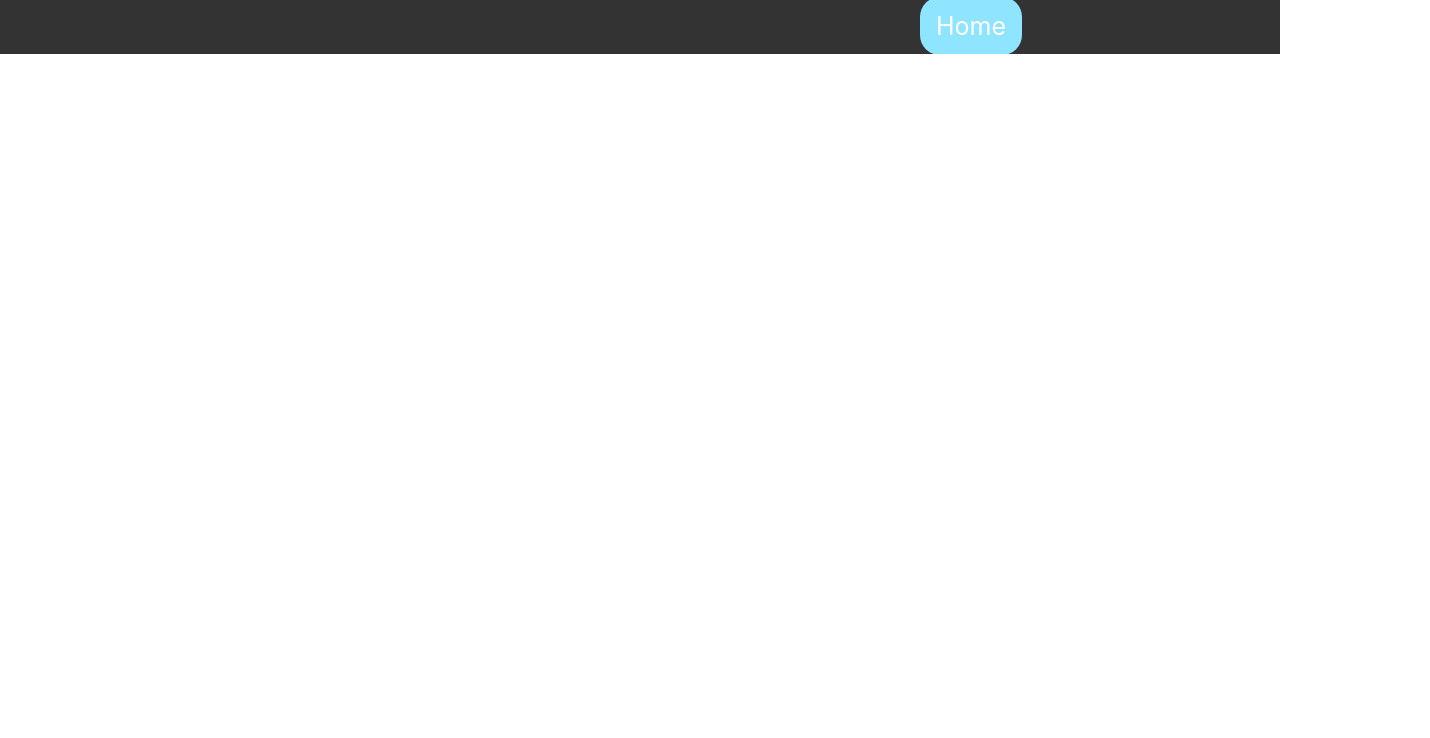
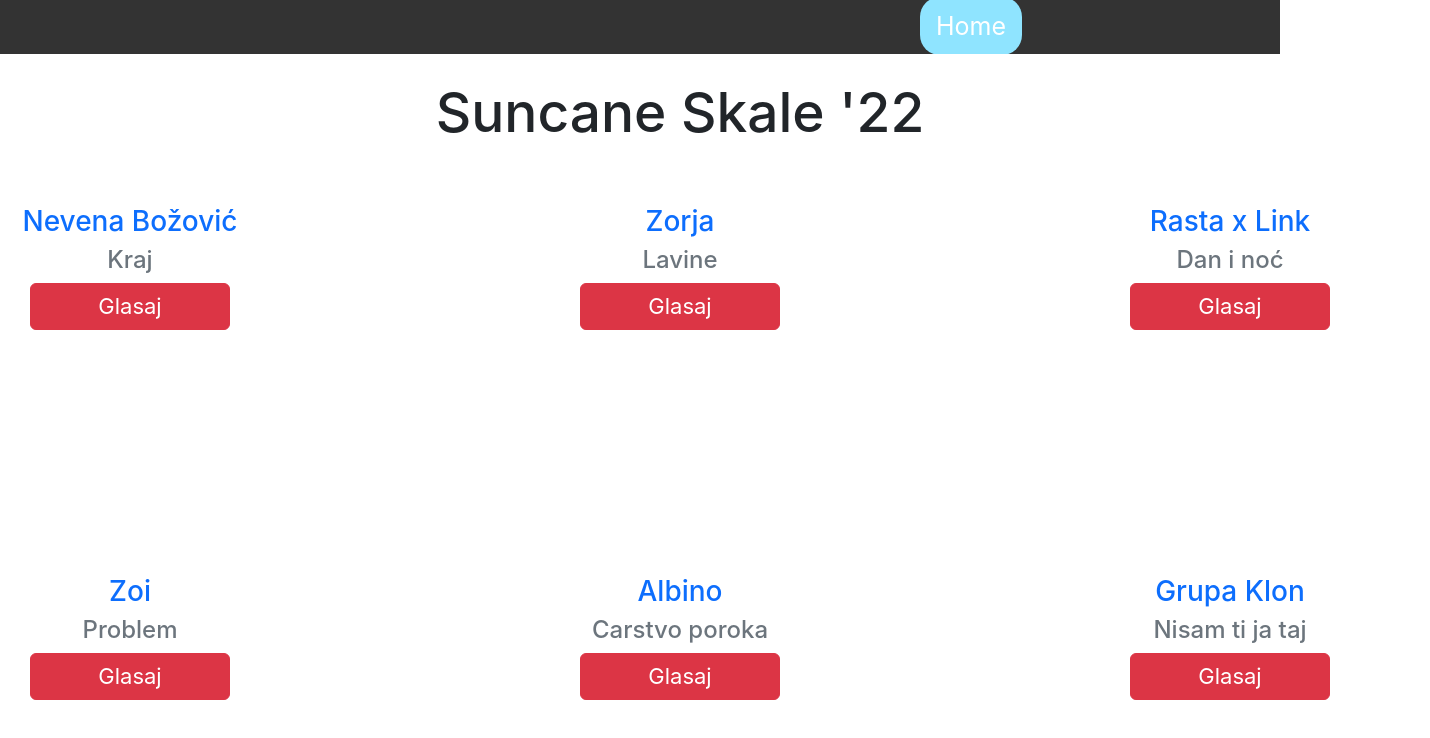
Before and after one commit to Djeko17/glasanje-react, a React (Create React App) app: page / in a window 1280 px wide. Shown: the top 738 px of the page, 1430 px wide, since content can reach past the window. Built offline with nearby package versions, Linux system fonts and the light colour scheme; the HTML template or start-up script is replaced by a standard one.

Commit message:
Napravljena funkc. komponenta PrikazUcesnika, ucesnici prikazani na pocetnoj strani

```diff
--- a/src/App.css
+++ b/src/App.css
@@ -69,3 +69,25 @@
   background-color: #8fe4ff;
   color: white;
 }
+
+#ss-22{
+  font-size: 55px;
+  margin-top: 25px;
+  margin-left: 80px;
+}
+
+.prikazucesnika{
+   margin-left: 80px;
+    display: grid;
+    grid-template-columns: 400px 400px 400px;
+    grid-template-rows: 250px 250px 250px;
+    grid-row-gap: 120px;
+    grid-column-gap: 150px;
+    justify-content: center;
+    margin-top: 60px;
+}
+
+#glasaj-button{
+  width: 200px;
+  font-size: 22px;
+}
--- /dev/null
+++ b/src/components/PrikazUcesnika.js
@@ -0,0 +1,23 @@
+const PrikazUcesnika = (props) => {
+
+    var ucesniciSkale = props.ucesniciSkale;
+
+    return (
+        <div className="prikazucesnika">
+
+            {ucesniciSkale.map(ucesnik => {
+                return (
+                    <div>
+                        <h3 className="text-primary">{ucesnik.ime + " " + ucesnik.prezime}  </h3>
+                        <h4 className="text-secondary mx-5">{ucesnik.pesma}</h4>
+                        <button className="btn btn-danger mx-5" id="glasaj-button">Glasaj</button>
+                    </div>
+                );
+            })}
+
+
+        </div>
+    )
+}
+
+export default PrikazUcesnika;
--- a/src/pages/SkaleHome.js
+++ b/src/pages/SkaleHome.js
@@ -1,5 +1,6 @@
 import { useState } from 'react'
 import Navbar from '../components/Navbar';
+import PrikazUcesnika from '../components/PrikazUcesnika';
 
 const SkaleHome = () => {
 
@@ -16,6 +17,11 @@ const SkaleHome = () => {
     return (
         <div className="skale">
             <Navbar />
+
+            <h3 id='ss-22'>Suncane Skale '22</h3>
+
+            <PrikazUcesnika ucesniciSkale={ucesnici} />
+
         </div>
     )
 }
```
